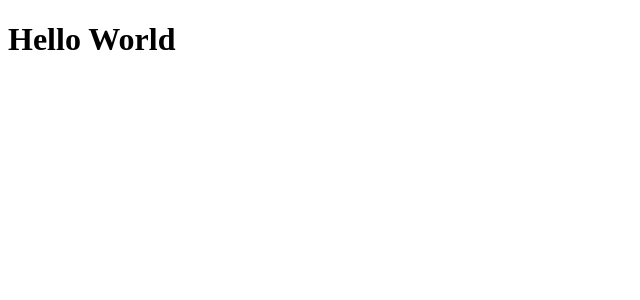
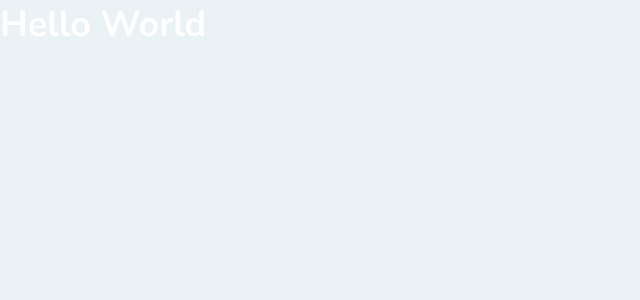
Before and after one commit to jessicaperuggia/NLW-3, a React (Create React App) app: page / in a window 1280 px wide. Shown: the top 300 px of the page, without its empty margins (0-640 px from the left). Built offline with nearby package versions, Linux system fonts and the light colour scheme.

Commit message:
creating basic style

```diff
--- a/public/index.html
+++ b/public/index.html
@@ -4,7 +4,7 @@
 <head>
   <meta charset="utf-8" />
   <meta name="viewport" content="width=device-width, initial-scale=1" />
-
+  <link href="https://fonts.googleapis.com/css2?family=Nunito:wght@600;700;800&display=swap" rel="stylesheet">
   <title>Happy</title>
 </head>
 
--- a/src/App.tsx
+++ b/src/App.tsx
@@ -1,4 +1,6 @@
 import React from 'react';
+
+import './styles/global.css'
 
 function App() {
   return (
--- /dev/null
+++ b/src/styles/global.css
@@ -0,0 +1,14 @@
+* {
+    margin: 0;
+    padding: 0;
+    box-sizing: border-box;
+}
+
+body {
+    color: #FFF;
+    background: #ebf2f5;
+}
+
+body, input, button, textarea {
+    font: 600 18px Nunito, sans-serif;
+}
```
